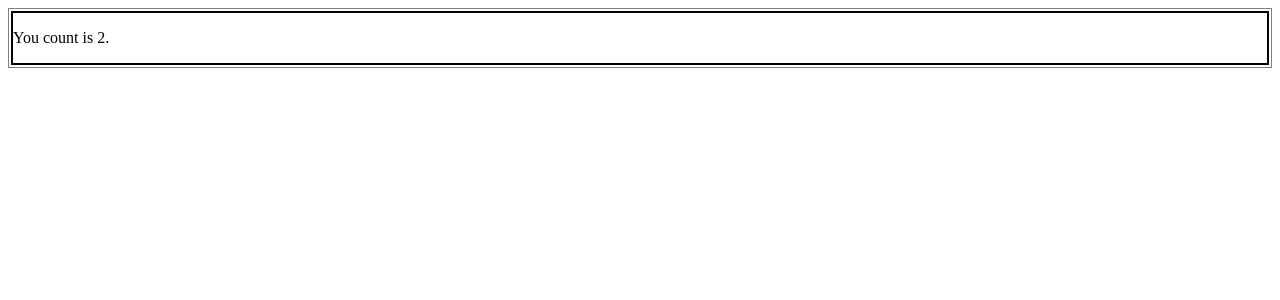
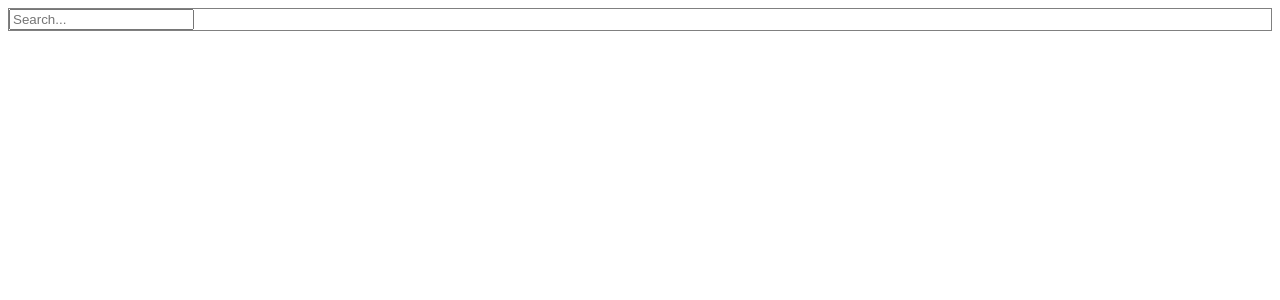
Before and after one commit to rajneesh069/custom-hooks, a React (Vite) app: page / in a window 1280 px wide. Shown: the top 300 px of the page. Built offline with nearby package versions, Linux system fonts and the light colour scheme.

Commit message:
complete useDebounce hook

```diff
--- a/src/App.tsx
+++ b/src/App.tsx
@@ -1,7 +1,8 @@
 // import Todo from "./components/Todo";
 // import { useTodos } from "./hooks/useTodos";
 
-import SetCountUsingUseAppIntervalHook from "./components/UseIntervalApp";
+import Debounce from "./components/DebounceHookApp";
+// import SetCountUsingUseAppIntervalHook from "./components/UseIntervalApp";
 
 // import IsUserOnline from "./components/IsUserOnline";
 // import MousePosition from "./components/MousePosition";
@@ -19,7 +20,8 @@ function App() {
       {/* {loading ? "loading..." : todos.map((todo) => <Todo todo={todo} />)} */}
       {/* <IsUserOnline /> */}
       {/* <MousePosition /> */}
-      <SetCountUsingUseAppIntervalHook />
+      {/* <SetCountUsingUseAppIntervalHook /> */}
+      <Debounce />
     </div>
   );
 }
--- /dev/null
+++ b/src/components/DebounceHookApp.tsx
@@ -0,0 +1,24 @@
+import { ChangeEvent, useEffect, useState } from "react";
+import { useDebounce } from "../hooks/useDebounce";
+
+export default function Debounce() {
+  const [input, setInput] = useState<string>("");
+  const debouncedValue = useDebounce(input, 6000);
+
+  useEffect(() => {
+    console.log(debouncedValue);
+  }, [debouncedValue]);
+
+  const handleInputChange = (e: ChangeEvent<HTMLInputElement>) => {
+    setInput(e.target.value);
+  };
+  return (
+    <div>
+      <input
+        placeholder="Search..."
+        onChange={handleInputChange}
+        value={input}
+      />
+    </div>
+  );
+}
--- /dev/null
+++ b/src/hooks/useDebounce.tsx
@@ -0,0 +1,16 @@
+import { useEffect, useState } from "react";
+
+export function useDebounce(param: unknown, delayInMS: number) {
+  const [val, setVal] = useState<unknown>("");
+  useEffect(() => {
+    const value = setTimeout(() => {
+      setVal(param);
+    }, delayInMS);
+
+    return () => {
+      clearTimeout(value);
+    };
+  }, [param, delayInMS]);
+
+  return val;
+}
```
